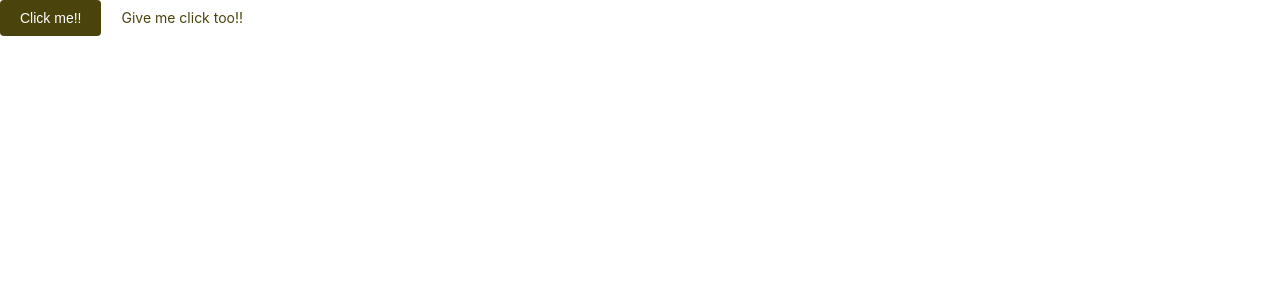
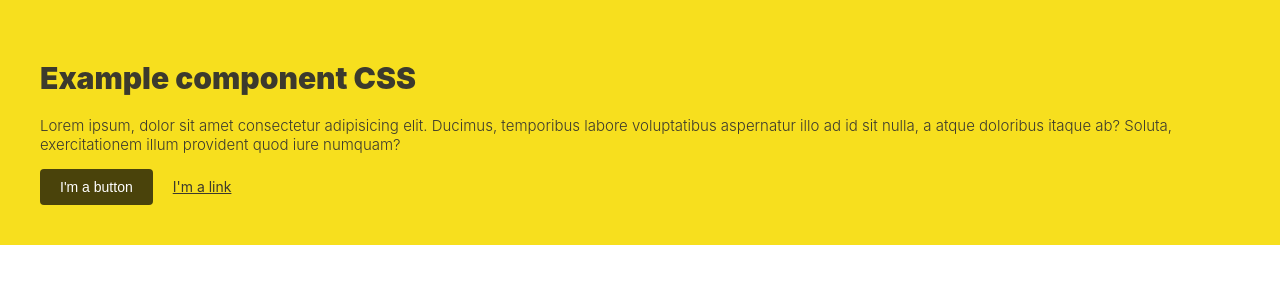
Before and after one commit to mauriciogc/css-in-js, a React (Create React App) app: page / in a window 1280 px wide. Shown: the top 300 px of the page. Built offline with nearby package versions, Linux system fonts and the light colour scheme.

Commit message:
Component with emotion

```diff
--- a/src/App.js
+++ b/src/App.js
@@ -1,8 +1,5 @@
 import React from 'react';
-import Welcome from './components/Welcome'
+import Component from './components/Component'
 
-const App = () => (
-  <div className="App">
-    <Welcome />
-  </div>);
+const App = () => <div className="App"><Component /></div>;
 export default App;
--- a/src/components/Component.jsx
+++ b/src/components/Component.jsx
@@ -1,20 +1,60 @@
 import React from "react";
+import styled from "@emotion/styled";
+
+const Wrapper = styled.div({
+	padding: "40px",
+	textAlign: "left",
+	backgroundColor: "#f7df1e",
+	color: "#3c3a2d"
+});
+
+const Title = styled.h1({
+	fontSize: "30px",
+	fontWeight: "900"
+});
+const Paragraph = styled.p({
+	fontSize: "15px",
+	fontWeight: "300"
+});
+const Button = styled.button({
+	fontSize: "14px",
+	fontWeight: "400",
+	backgroundColor: "#4a430b",
+	border: "none",
+	cursor: "pointer",
+	color: "#ffffff",
+	padding: "10px 20px",
+	borderRadius: "4px",
+	"&:hover": {
+		backgroundColor: "#342f08"
+	}
+});
+const Link = styled.a({
+	fontSize: "14px",
+	fontWeight: "400",
+	backgroundColor: "transparent",
+	border: "none",
+	cursor: "pointer",
+	color: "#3c3a2d",
+	padding: "10px 20px",
+	borderRadius: "4px"
+});
 
 const Component = props => {
 	return (
-		<div>
-			<h1>Example component CSS</h1>
-			<p>
+		<Wrapper>
+			<Title>Example component CSS</Title>
+			<Paragraph>
 				Lorem ipsum, dolor sit amet consectetur adipisicing elit. Ducimus,
 				temporibus labore voluptatibus aspernatur illo ad id sit nulla, a atque
 				doloribus itaque ab? Soluta, exercitationem illum provident quod iure
 				numquam?
-			</p>
-			<button>I'm a button</button>
-			<a href="/#" onClick={e => e.preventDefault()}>
+			</Paragraph>
+			<Button>I'm a button</Button>
+			<Link href="/#" onClick={e => e.preventDefault()}>
 				I'm a link
-			</a>
-		</div>
+			</Link>
+		</Wrapper>
 	);
 };
 
```
